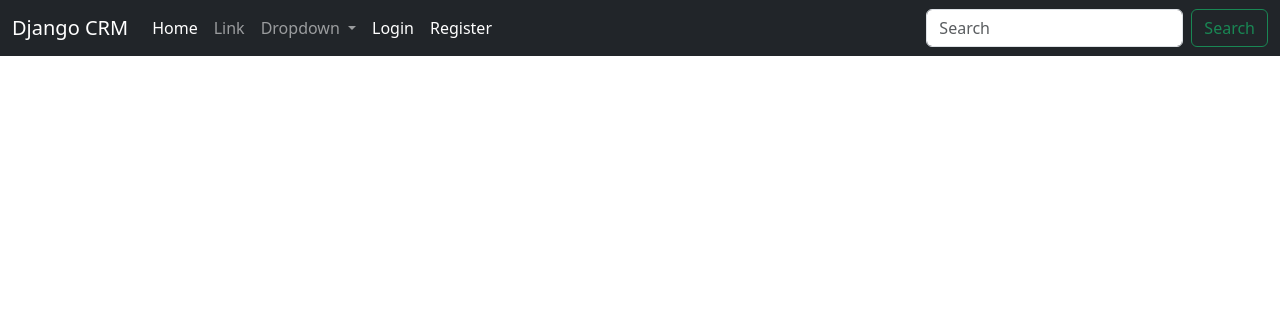
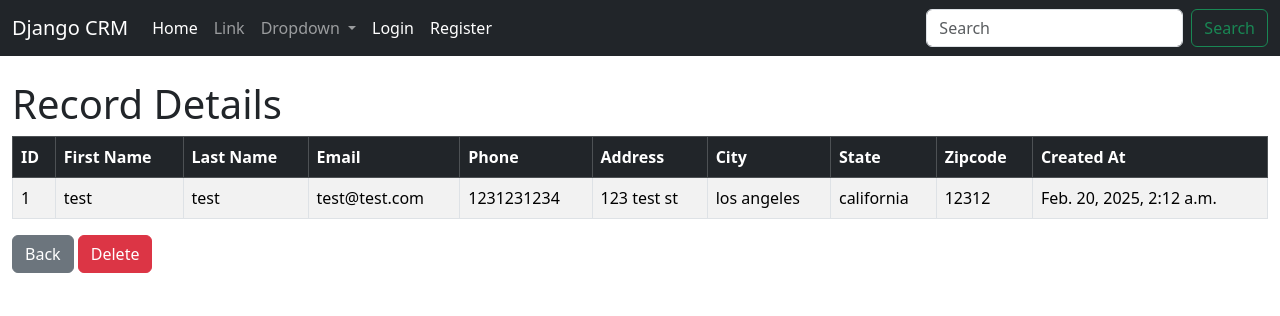
Before and after one commit to bulgarska/django_crm, a Django app: page /record/1 in a window 1280 px wide. Shown: the top 316 px of the page. Run offline with Django 5.2, Linux system fonts and the light colour scheme; data comes from the database, SQL or seed files in the repository.

Commit message:
Added functionality to view each record individually by clicking on it.

```diff
--- a/crm/templates/crm/base.html
+++ b/crm/templates/crm/base.html
@@ -10,7 +10,7 @@
 
     	{% include 'crm/navbar.html'%}
 
-    	<div class="container">
+    	<div class="container-fluid">
 			<br/>
       		{% if messages %}
         		{% for message in messages %}
--- a/crm/templates/crm/record_detail.html
+++ b/crm/templates/crm/record_detail.html
@@ -2,4 +2,41 @@
 
 {% block content %}
 
+<h1>Record Details</h1>
+    <div class="table-responsive ">
+        <table class="table table-striped table-hover table-bordered">
+            <thead class="table-dark">
+                <tr>
+                    <th scope="col">ID</th>
+                    <th scope="col">First Name</th>
+                    <th scope="col">Last Name</th>
+                    <th scope="col">Email</th>
+                    <th scope="col">Phone</th>
+                    <th scope="col">Address</th>
+                    <th scope="col">City</th>
+                    <th scope="col">State</th>
+                    <th scope="col">Zipcode</th>
+                    <th scope="col">Created At</th>
+                </tr>
+            </thead>
+            <tbody>
+                <tr>
+                    <td>{{ record.id }}</td>
+                    <td>{{ record.first_name }}</td>
+                    <td>{{ record.last_name }}</td>
+                    <td>{{ record.email }}</td>
+                    <td>{{ record.phone }}</td>
+                    <td>{{ record.address }}</td>
+                    <td>{{ record.city }}</td>
+                    <td>{{ record.state }}</td>
+                    <td>{{ record.zipcode }}</td>
+                    <td>{{ record.created_at }}</td>
+                </tr>
+            </tbody>
+        </table>
+    </div>
+
+<a href="{% url 'crm-home' %}" class="btn btn-secondary">Back</a>
+<a href="{% url 'crm-home' %}" class="btn btn-danger">Delete</a>
+
 {% endblock %}
```
Also changed, not shown: crm/templates/crm/home.html (+4 -4 lines). Lines whose indentation alone changed are shown as unchanged.
